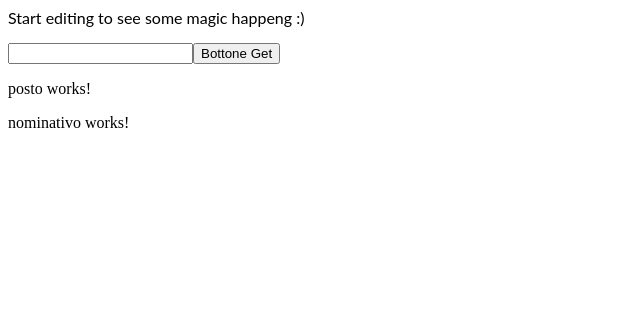
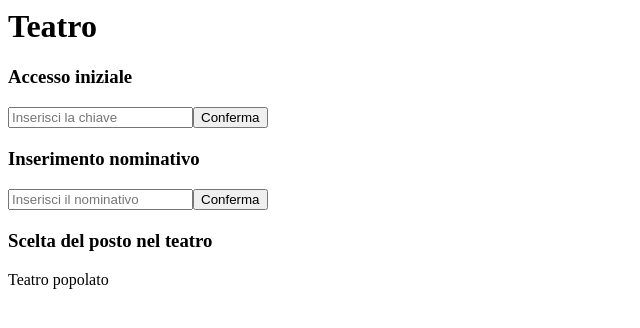
Before and after one commit to Framattat/progetto-teatro-serviziweb-angular, an Angular app: page / in a window 1280 px wide. Shown: the top 328 px of the page, without its empty margins (0-640 px from the left). Built offline with nearby package versions, Linux system fonts and the light colour scheme.

Commit message:
Modifiche ai template

```diff
--- a/src/app/app.component.html
+++ b/src/app/app.component.html
@@ -1,8 +1,9 @@
-<p>Start editing to see some magic happeng :)</p>
-
-<input type="text" #key />
-<button (click)="accesso(key.value); key.value = ''">Bottone Get</button>
-<div #avviso></div>
-
+<h1>Teatro</h1>
+<div style="margin-bottom: 20px;">
+  <h3>Accesso iniziale</h3>
+  <input type="text" placeholder="Inserisci la chiave" #key />
+  <button (click)="accesso(key.value); key.value = ''">Conferma</button>
+</div>
+<app-nominativo></app-nominativo>
 <app-posto> </app-posto>
-<app-nominativo></app-nominativo>
+<div>{{avviso}}</div>
--- a/src/app/app.component.ts
+++ b/src/app/app.component.ts
@@ -9,33 +9,38 @@ import { DbService } from './db.service';
 export class AppComponent {
   constructor(private db: DbService) {}
 
+  teatro: string = ' ';
+  avviso: string = '';
+
   accesso(key: string) {
     if (key != '') {
       console.log('Non sono vuoto!');
       this.db.getDb(key).subscribe({
         next: (res: any) => {
+          this.avviso = '';
           if (res == null) {
             console.log(res);
             this.imposta_teatro(key);
-            return;
           } else {
             console.log(res);
           }
         },
         error: (error) => {
+          this.avviso = 'Sembra che la chiave "' + key + '" non esista';
           console.error(
             'Accesso ha generato un errore: ' + JSON.stringify(error)
           );
         },
       });
     } else {
+      this.avviso = 'Non hai inserito una chiave!';
       console.log('non hai inserito una chiave');
     }
   }
 
   imposta_teatro(key: string) {
-    this.db.setDb(key, 'Ora sono settato').subscribe({
-      next: (res: any) => {
+    this.db.setDb(key, this.teatro).subscribe({
+      next: () => {
         this.accesso(key);
         return;
       },
--- a/src/app/nominativo/nominativo.component.html
+++ b/src/app/nominativo/nominativo.component.html
@@ -1,3 +1,5 @@
-<p>
-nominativo works!
-</p>
+<div style="margin-bottom:20px;">
+  <h3> Inserimento nominativo </h3>
+  <input type="text" placeholder="Inserisci il nominativo" #key />
+  <button>Conferma</button>
+</div>
--- a/src/app/posto/posto.component.html
+++ b/src/app/posto/posto.component.html
@@ -1,3 +1,4 @@
-<p>
-posto works!
-</p>
+<div>
+  <h3>Scelta del posto nel teatro</h3>
+  <p>Teatro popolato</p>
+</div>
```
